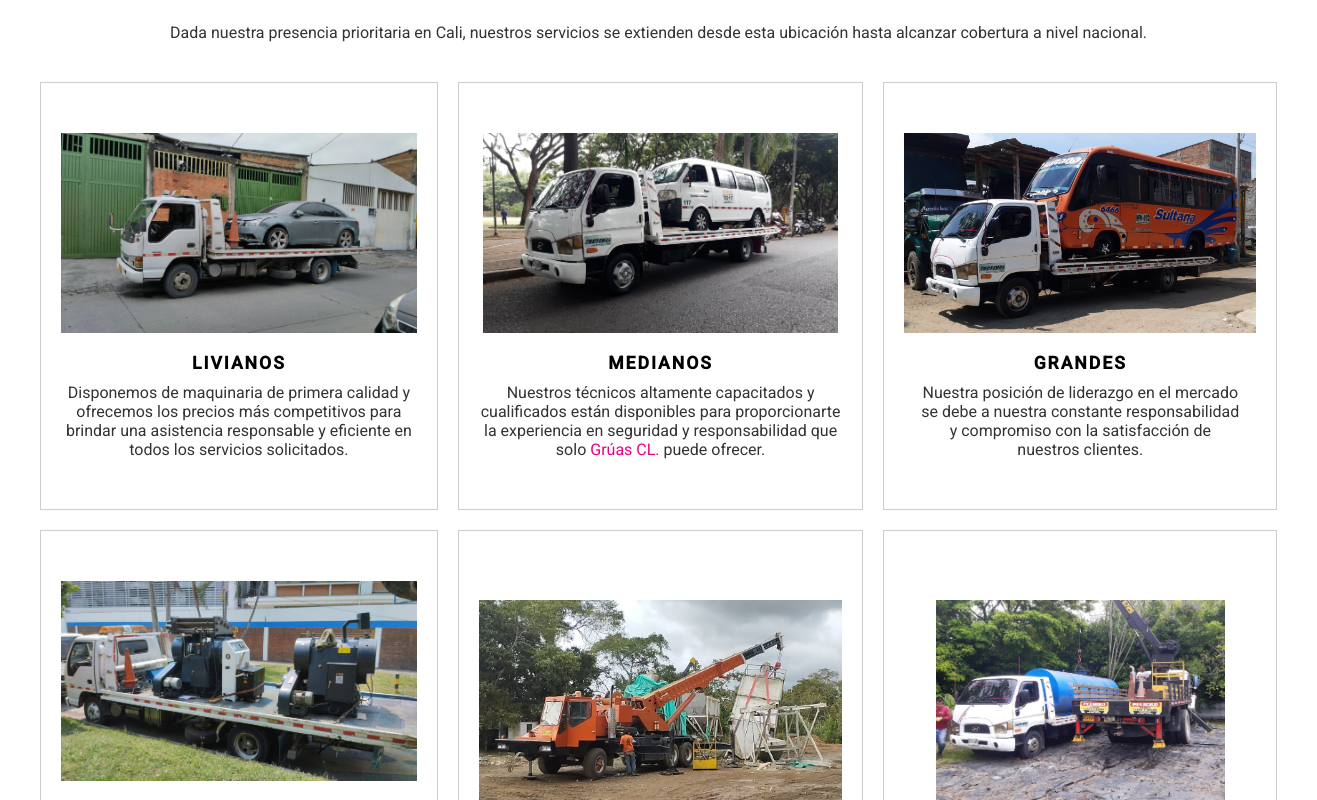
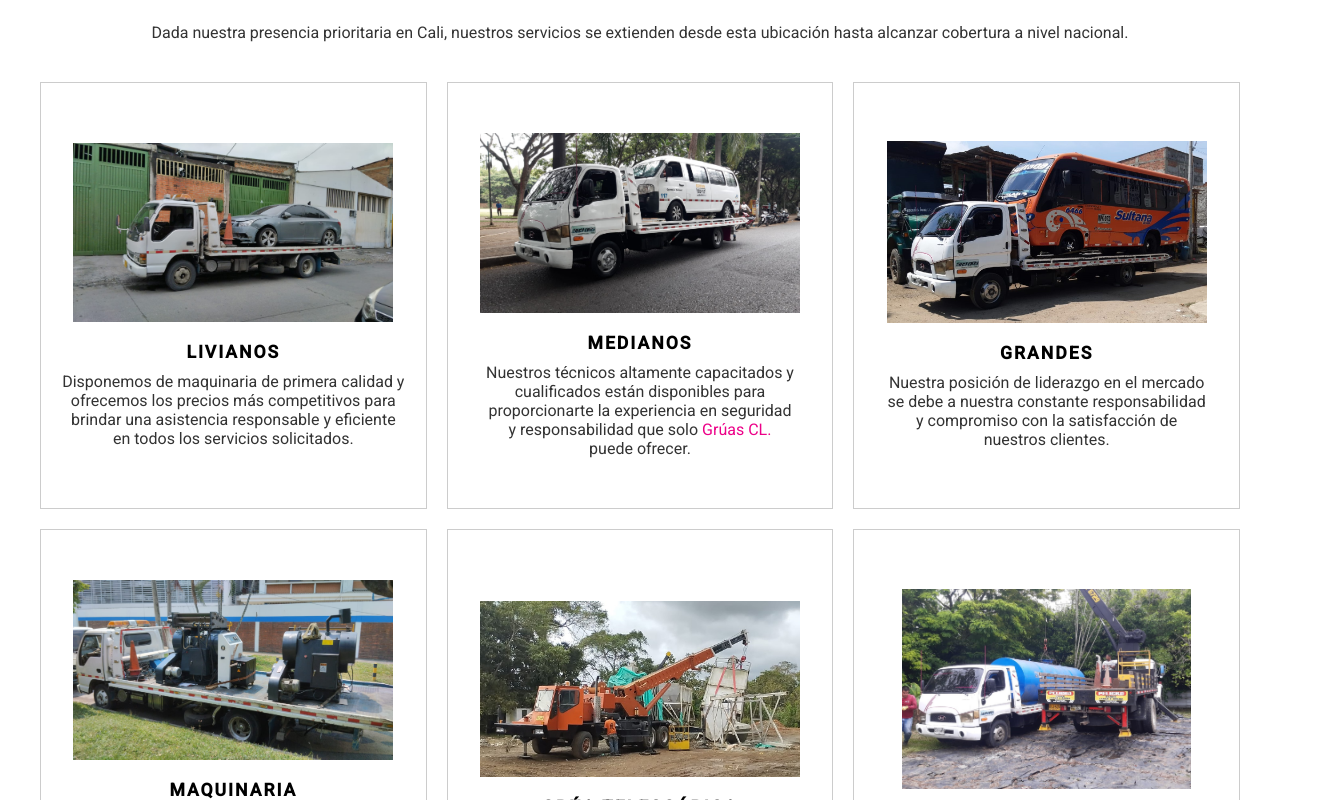
Before and after one commit to JaRodriguez97/gruascl-front, an Angular app: page /landing in a window 1280 px wide. Shown: the part 1780-2580 px from the top of the page, 1317 px wide, since content can reach past the window. Built offline with nearby package versions, Linux system fonts and the light colour scheme.

Commit message:
imagenes del servicio

```diff
--- a/src/app/components/servicios/servicios.component.css
+++ b/src/app/components/servicios/servicios.component.css
@@ -17,7 +17,7 @@
 
 .services .content .serviceBox img {
   max-height: 200px;
-  max-width: 70vw;
+  max-width: 25vw;
 }
 
 .services .content .serviceBox h2 {
```
